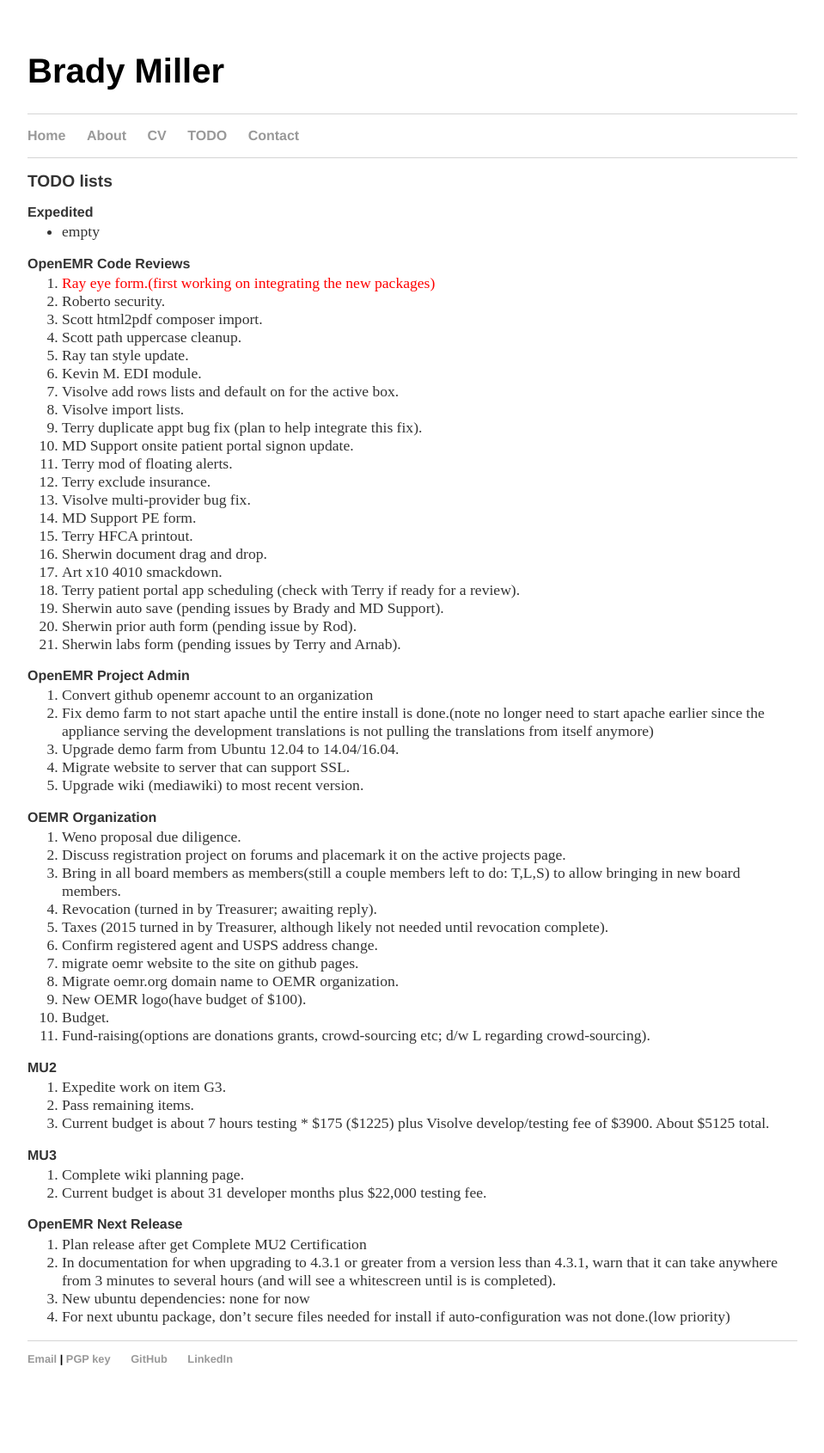
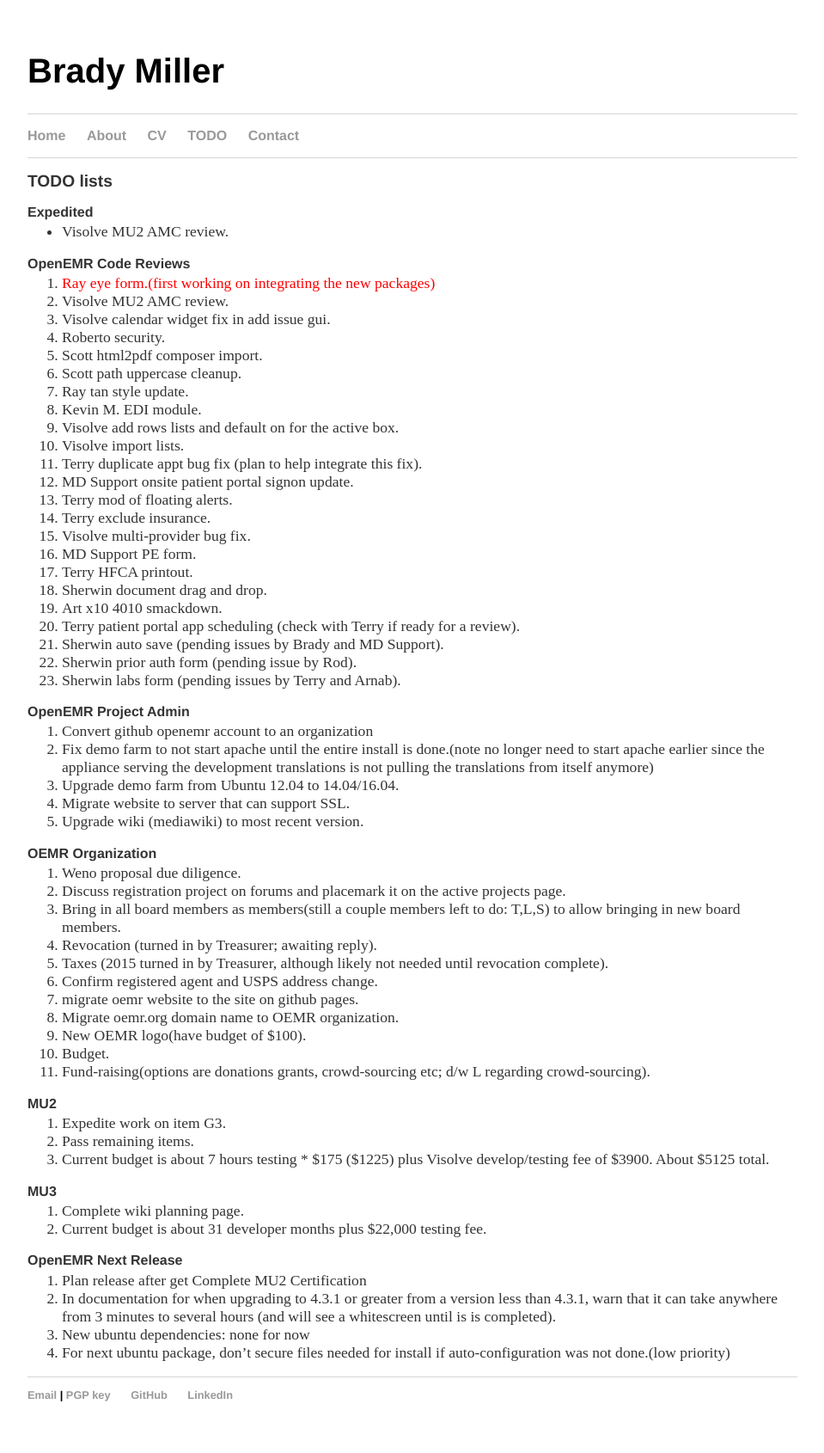
Before and after one commit to bradymiller/bradymiller.github.io, a Jekyll site: the page built from todo/index.md, in a window 1280 px wide. Shown: the whole page at 86% size, without its empty margins (160-1119 px from the left). Built offline with Jekyll 4.4.1, drawn with Linux system fonts in a browser that asks for light colours; before the commit the page ends 1648 px from its top, so only the background shows below that.

Commit message:
Update todo list

```diff
--- a/todo/index.md
+++ b/todo/index.md
@@ -4,10 +4,12 @@
 ## TODO lists
 
 ### Expedited
-* empty
+* Visolve MU2 AMC review.
 
 ### OpenEMR Code Reviews
 1. <span style="color: red">Ray eye form.(first working on integrating the new packages)</span>
+1. Visolve MU2 AMC review.
+1. Visolve calendar widget fix in add issue gui.
 1. Roberto security.
 1. Scott html2pdf composer import.
 1. Scott path uppercase cleanup.
```
